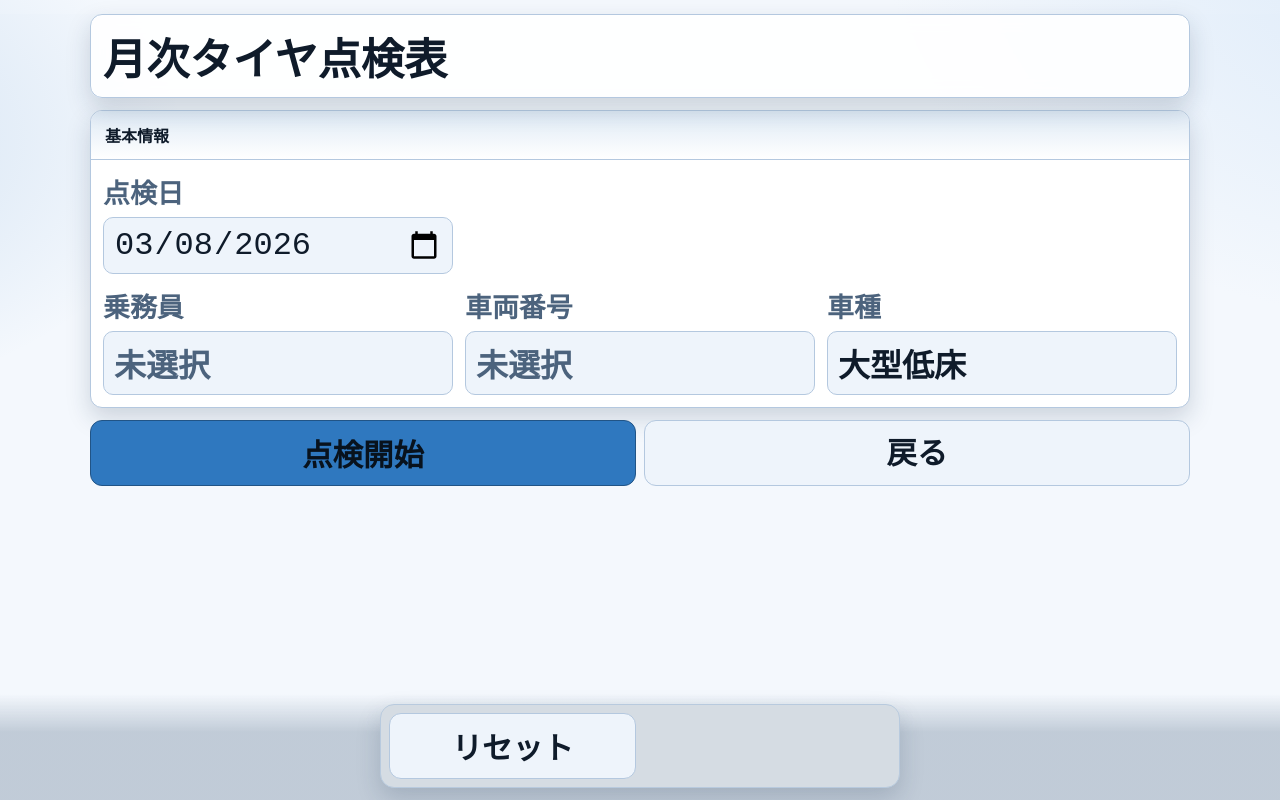
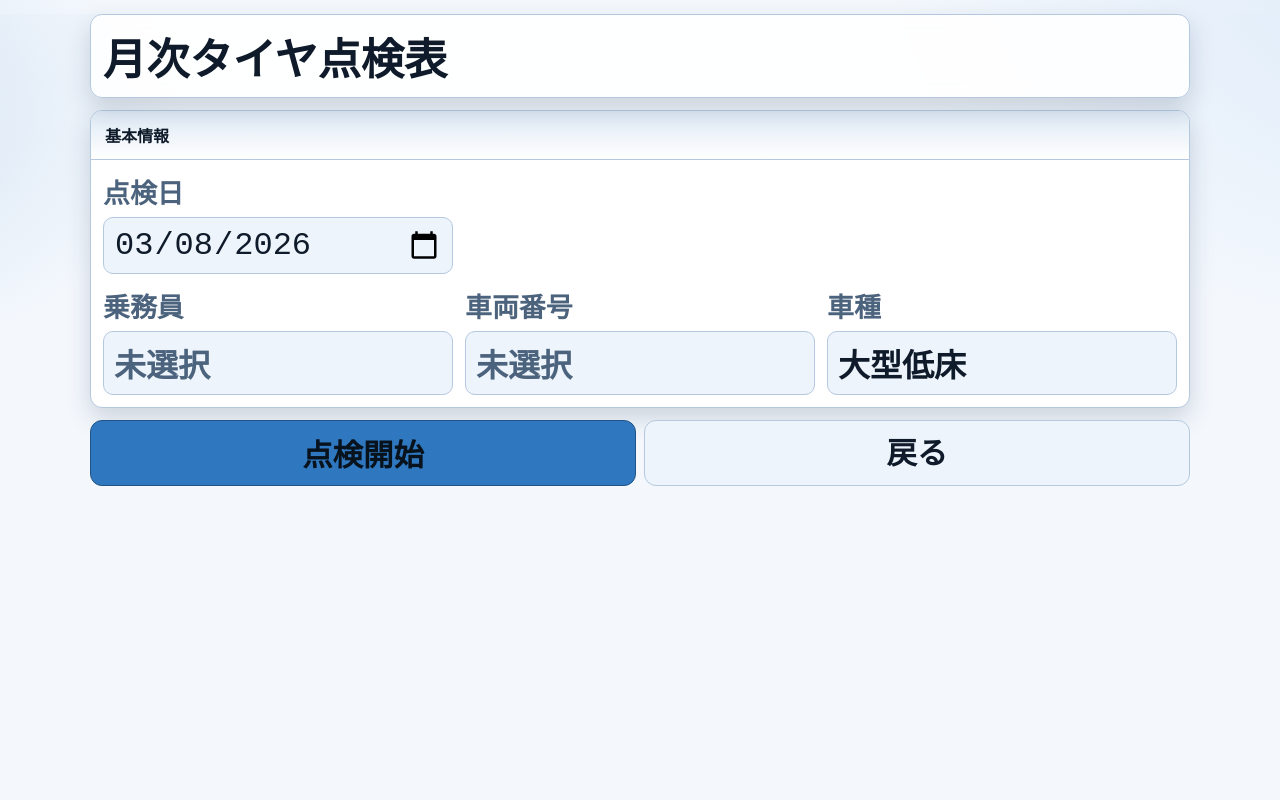
Before and after one commit to sinyuubuturyuu/sinyuubuturyuu, a website: page getjityretenkenhyou/index.html in a window 1280 px wide. Drawn offline with Linux system fonts and the light colour scheme; no server answers.

Commit message:
Move tire reset button to truck screen

```diff
--- a/getjityretenkenhyou/index.html
+++ b/getjityretenkenhyou/index.html
@@ -67,6 +67,7 @@
           </div>
           <div class="truck-actions">
             <button id="truckToExportBtn" class="btn primary" type="button">点検完了</button>
+            <button id="quickResetBtn" class="btn primary" type="button">リセット</button>
             <button id="truckBackBtn" class="btn" type="button">基本情報へ戻る</button>
           </div>
         </div>
@@ -153,12 +154,6 @@
     </section>
   </div>
 
-  <div class="fixed-settings">
-    <div class="fixed-settings-row">
-      <button id="quickResetBtn" class="btn" type="button">リセット</button>
-    </div>
-  </div>
-
   <dialog id="inputDialog" aria-label="タイヤ入力">
     <div class="modal">
       <div class="modal-head">
--- a/getjityretenkenhyou/styles.css
+++ b/getjityretenkenhyou/styles.css
@@ -54,7 +54,7 @@
       -webkit-tap-highlight-color: transparent;
     }
     body {
-      padding-bottom: var(--bottom-dock-space);
+      padding-bottom: 0;
     }
     body.tiny-overflow-lock {
       overflow-y: hidden;
@@ -222,11 +222,11 @@
     }
     #basicNextBtn,
     .launcher-back-link,
-    #quickResetBtn,
     #openSettingsBtn {
       font-size: calc(1.9rem * var(--mobile-fit-scale));
     }
     #truckToExportBtn,
+    #quickResetBtn,
     #truckBackBtn {
       font-size: calc(2.04rem * var(--mobile-fit-scale));
     }
@@ -385,39 +385,6 @@
       width: 100%;
       min-height: 68px;
       font-size: 1.05rem;
-    }
-    .fixed-settings {
-      position: fixed;
-      left: 0;
-      right: 0;
-      bottom: 0;
-      z-index: 40;
-      display: flex;
-      justify-content: center;
-      padding: 10px 0 calc(12px + env(safe-area-inset-bottom));
-      background: linear-gradient(180deg, transparent 0%, color-mix(in srgb, var(--dock-bg) 88%, black) 36%);
-      pointer-events: none;
-    }
-    .fixed-settings-row {
-      width: min(520px, 92vw);
-      display: grid;
-      grid-template-columns: 1fr 1fr;
-      gap: 8px;
-      padding: 8px;
-      border: 1px solid var(--line);
-      border-radius: 14px;
-      background: color-mix(in srgb, var(--dock-surface) 90%, black);
-      border-color: var(--dock-line);
-      box-shadow: var(--shadow);
-      pointer-events: auto;
-    }
-    .fixed-settings .btn {
-      width: 100%;
-      pointer-events: auto;
-      box-shadow: none;
-    }
-    body.screen-settings .fixed-settings {
-      display: none;
     }
     .settings-body {
       display: grid;
```
